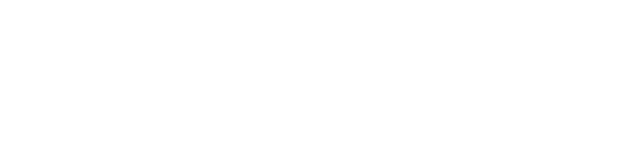
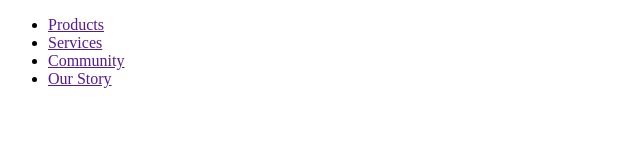
Before and after one commit to fhernand0705/Munder-Difflin, a plain HTML site: page index.html in a window 1280 px wide. Shown: the whole page, without its empty margins (0-640 px from the left). Drawn offline with Linux system fonts and the light colour scheme.

Commit message:
added a nav bar

```diff
--- a/index.html
+++ b/index.html
@@ -5,7 +5,14 @@
   <link rel="stylesheet" href="main.css">
 </head>
 <body>
-
+<nav>
+  <ul>
+    <li><a href="">Products</a></li>
+    <li><a href="">Services</a></li>
+    <li><a href="">Community</a></li>
+    <li><a href="">Our Story</a></li>
+  </ul>
+</nav>
 
 </body>
 </html>
```
